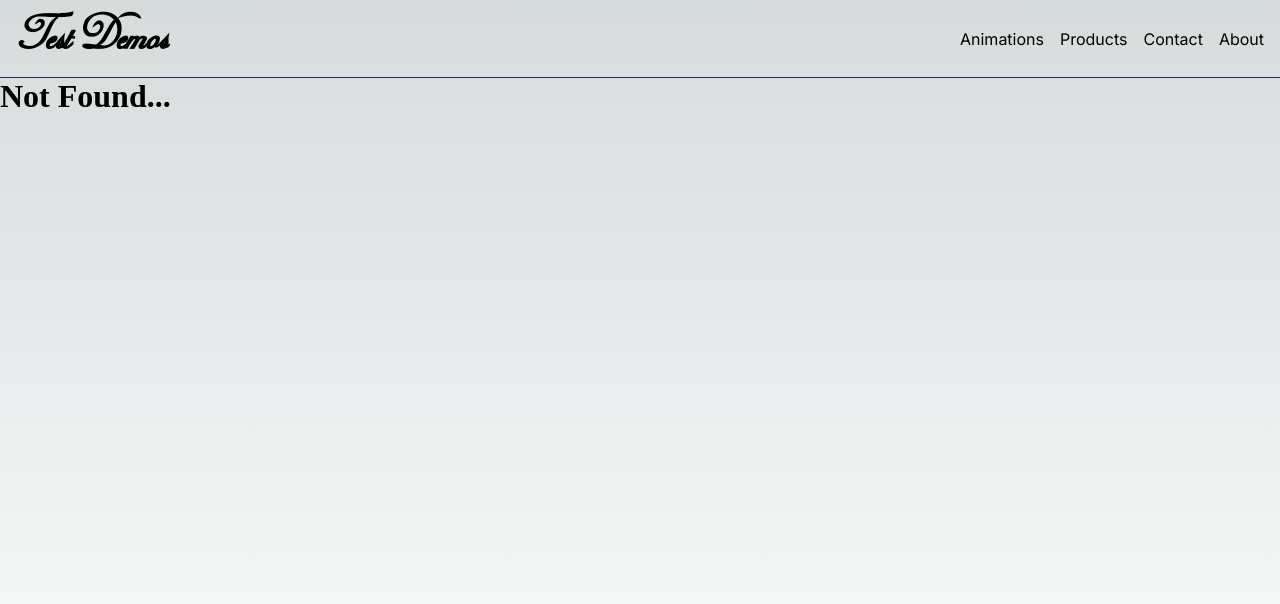
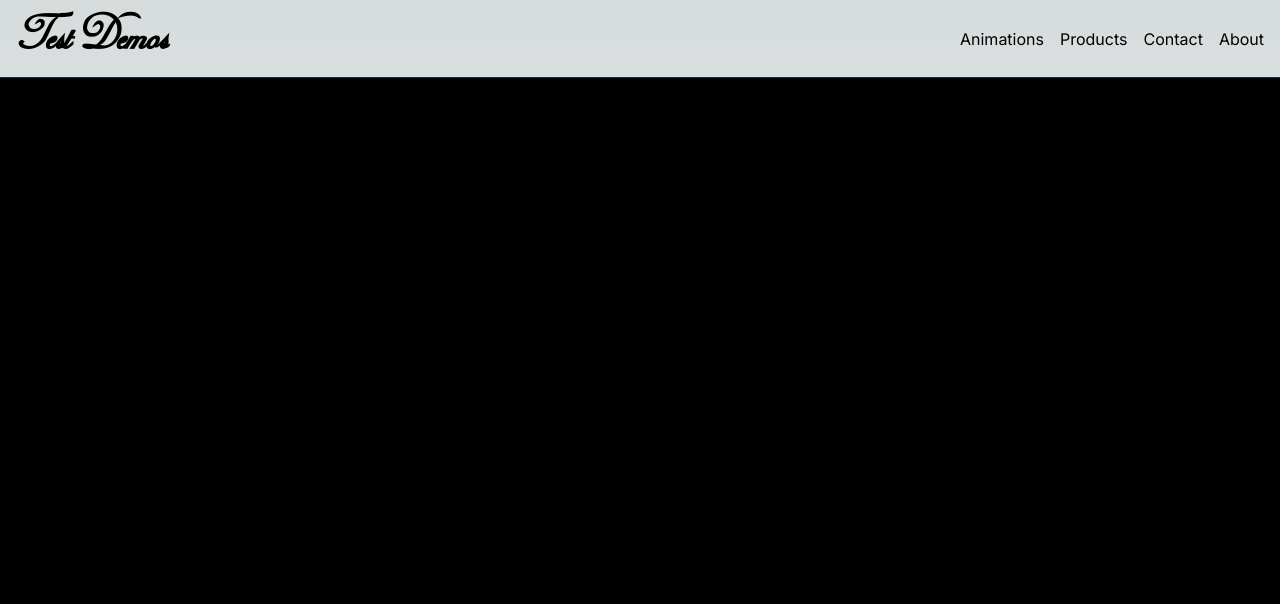
Before and after one commit to jinook929/nextjs-note, a Next.js app: page /animations/pixel-hovering in a window 1280 px wide. Before the commit this address had no page. Shown: the top 604 px of the page. Built offline with nearby package versions, Linux system fonts and the light colour scheme.

Commit message:
create pixel hovering effect

```diff
--- a/src/app/animations/icon-trailing/page.tsx
+++ b/src/app/animations/icon-trailing/page.tsx
@@ -27,7 +27,6 @@ import {
 } from "@fortawesome/free-brands-svg-icons";
 
 const numOfLines = [...Array(20)];
-
 const numOfIconSets = [...Array(5)]
 
 export default function AnimationPage() {
@@ -36,7 +35,7 @@ export default function AnimationPage() {
       {numOfLines.map((lineNum, index) => (
         <div key={`${index}_${lineNum}`} className={`${styles.row} ${index % 2 === 0 ? styles.even : styles.odd}`}>
           {numOfIconSets.map((setNum) => (
-            <div key={setNum}>
+            <div key={`${index}_${setNum}`}>
               <FontAwesomeIcon icon={faYoutube} aria-hidden="true" />
               <FontAwesomeIcon icon={faFacebook} aria-hidden="true" />
               <FontAwesomeIcon icon={faTwitter} aria-hidden="true" />
--- /dev/null
+++ b/src/app/animations/pixel-hovering/page.module.scss
@@ -0,0 +1,121 @@
+.main {
+  display: flex;
+  flex-direction: column;
+  align-items: center;
+  justify-content: center;
+  font-family: var(--font-gothic);
+  margin: 0;
+  padding: 0;
+  height: calc(100% - 78px);
+}
+
+.container {
+  display: flex;
+  flex-wrap: wrap;
+  width: 100%;
+  height: 100%;
+  overflow: hidden;
+  background-color: #000;
+
+  .box {
+    width: 2rem;
+    height: 2rem;
+    overflow: hidden;
+    border: 1px solid rgba(100, 100, 100, 0.01);
+    transition: 3s ease-in-out;
+    position: relative;
+
+    &:hover {
+      border-color: rgba(100, 100, 100, 0.2);
+      transition: 75ms ease-in-out;
+    }
+
+    // animation: blink 1s ease-in infinite;
+    @keyframes blink {
+      0% {
+        border-color: rgba(100, 100, 100, 0);
+      }
+      50% {
+        border-color: rgba(100, 100, 100, 0.1);
+      }
+      100% {
+        border-color: rgba(100, 100, 100, 0);
+      }
+    }
+
+    &::after {
+      content: "";
+      position: absolute;
+      top: 0.5rem;
+      bottom: 0.5rem;
+      left: 0.5rem;
+      right: 0.5rem;
+      background-color: rgba(10, 10, 10, 0.1);
+      box-shadow: 0 1px 4px #000;
+      transition: 3s ease-in-out;
+    }
+
+    &.dune:hover::after {
+      background-color: var(--madwell-dune);
+      box-shadow: 0 0 3px var(--madwell-dune), 0 0 10px var(--madwell-dune);
+      transition: 0s ease-in-out;
+    }
+    &.blush:hover::after {
+      background-color: var(--madwell-blush);
+      box-shadow: 0 0 3px var(--madwell-blush), 0 0 10px var(--madwell-blush);
+      transition: 0s ease-in-out;
+    }
+    &.jade:hover::after {
+      background-color: var(--madwell-jade);
+      box-shadow: 0 0 3px var(--madwell-jade), 0 0 10px var(--madwell-jade);
+      transition: 0s ease-in-out;
+    }
+    &.glacier:hover::after {
+      background-color: var(--madwell-glacier);
+      box-shadow: 0 0 3px var(--madwell-glacier),
+        0 0 10px var(--madwell-glacier);
+      transition: 0s ease-in-out;
+    }
+    &.dawn:hover::after {
+      background-color: var(--madwell-dawn);
+      box-shadow: 0 0 3px var(--madwell-dawn), 0 0 10px var(--madwell-dawn);
+      transition: 0s ease-in-out;
+    }
+    &.magma:hover::after {
+      background-color: var(--madwell-magma);
+      box-shadow: 0 0 3px var(--madwell-magma), 0 0 10px var(--madwell-magma);
+      transition: 0s ease-in-out;
+    }
+    &.grove:hover::after {
+      background-color: var(--madwell-grove);
+      box-shadow: 0 0 3px var(--madwell-grove), 0 0 10px var(--madwell-grove);
+      transition: 0s ease-in-out;
+    }
+    &.monsoon:hover::after {
+      background-color: var(--madwell-monsoon);
+      box-shadow: 0 0 3px var(--madwell-monsoon),
+        0 0 10px var(--madwell-monsoon);
+      transition: 0s ease-in-out;
+    }
+    &.ochre:hover::after {
+      background-color: var(--madwell-ochre);
+      box-shadow: 0 0 3px var(--madwell-ochre), 0 0 10px var(--madwell-ochre);
+      transition: 0s ease-in-out;
+    }
+    &.wine:hover::after {
+      background-color: var(--madwell-wine);
+      box-shadow: 0 0 3px var(--madwell-wine), 0 0 10px var(--madwell-wine);
+      transition: 0s ease-in-out;
+    }
+    &.forest:hover::after {
+      background-color: var(--madwell-forest);
+      box-shadow: 0 0 3px var(--madwell-forest), 0 0 10px var(--madwell-forest);
+      transition: 0s ease-in-out;
+    }
+    &.navy:hover::after {
+      background-color: var(--madwell-navy);
+      box-shadow: 0 0 3px var(--madwell-navy), 0 0 10px var(--madwell-navy);
+      transition: 0s ease-in-out;
+    }
+  }
+}
--- /dev/null
+++ b/src/app/animations/pixel-hovering/page.tsx
@@ -0,0 +1,64 @@
+"use client";
+
+import React, { useEffect, useState } from "react";
+import styles from "./page.module.scss";
+
+export default function PixelHoveringPage() {
+  const [boxes, setBoxes] = useState<React.ReactNode[]>([]);
+
+  useEffect(() => {
+    function fillViewport() {
+      const boxSize = 32;
+      const screenWidth = window.innerWidth;
+      const screenHeight = window.innerHeight;
+      const numBoxesWidth = Math.ceil(screenWidth / boxSize);
+      const numBoxesHeight = Math.ceil(screenHeight / boxSize);
+      const newBoxes = [];
+
+      for (let i = 0; i < numBoxesHeight; i++) {
+        for (let j = 0; j < numBoxesWidth; j++) {
+          newBoxes.push(
+            <div
+              key={`${i}_${j}`}
+              className={`${styles.box} ${
+                (i + j) % 12 === 0
+                  ? styles.dune
+                  : (i + j) % 12 === 1
+                  ? styles.blush
+                  : (i + j) % 12 === 2
+                  ? styles.jade
+                  : (i + j) % 12 === 3
+                  ? styles.glacier
+                  : (i + j) % 12 === 4
+                  ? styles.dawn
+                  : (i + j) % 12 === 5
+                  ? styles.magma
+                  : (i + j) % 12 === 6
+                  ? styles.grove
+                  : (i + j) % 12 === 7
+                  ? styles.monsoon
+                  : (i + j) % 12 === 8
+                  ? styles.ochre
+                  : (i + j) % 12 === 9
+                  ? styles.wine
+                  : (i + j) % 12 === 10
+                  ? styles.forest
+                  : styles.navy
+              }`}
+            ></div>
+          );
+        }
+      }
+
+      setBoxes(newBoxes);
+    }
+
+    fillViewport();
+  }, []);
+
+  return (
+    <main className={styles.main}>
+      <div className={styles.container}>{boxes}</div>
+    </main>
+  );
+}
--- a/src/app/globals.scss
+++ b/src/app/globals.scss
@@ -38,6 +38,20 @@
   --callout-border-rgb: 172, 175, 176;
   --card-rgb: 180, 185, 188;
   --card-border-rgb: 131, 134, 135;
+
+  // Madwell colors
+  --madwell-dune: #ffc97b;
+  --madwell-blush: #fb7580;
+  --madwell-jade: #19b161;
+  --madwell-glacier: #0883fa;
+  --madwell-dawn: #faa506;
+  --madwell-magma: #fd2d0a;
+  --madwell-grove: #024522;
+  --madwell-monsoon: #0432b9;
+  --madwell-ochre: #b56b00;
+  --madwell-wine: #57070d;
+  --madwell-forest: #002311;
+  --madwell-navy: #1b1e51;
 }
 
 @media (prefers-color-scheme: dark) {
```
